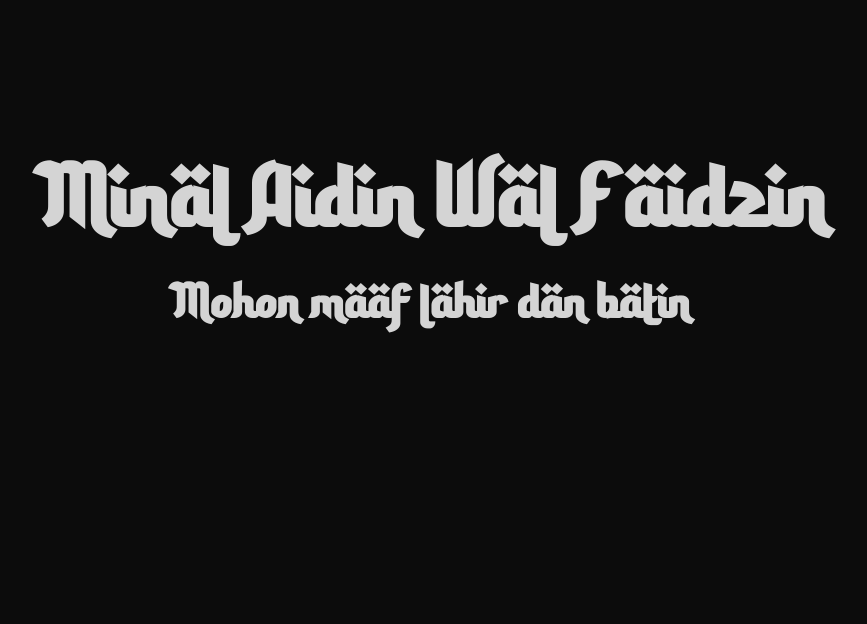
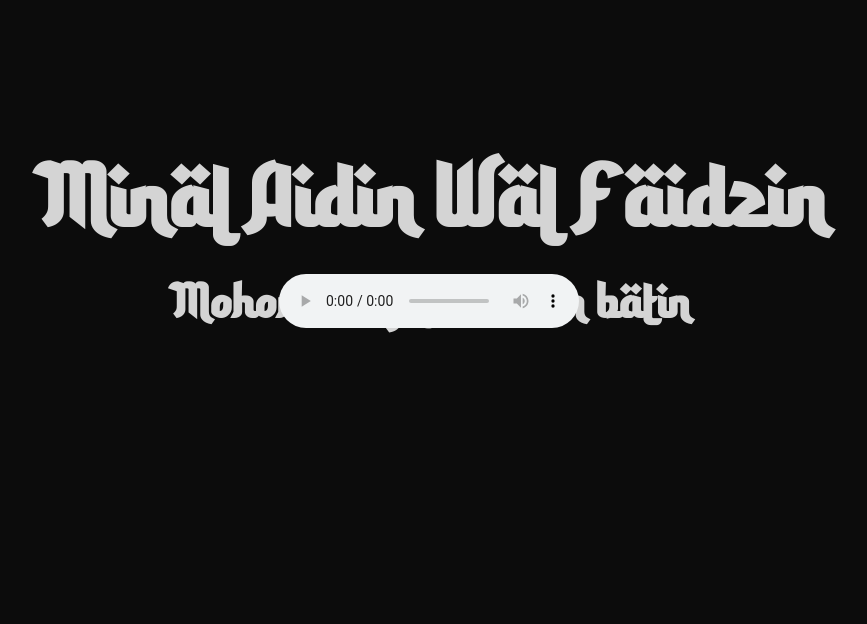
Before and after one commit to yasmineoctadavina/yasmineoctadavina.github.io, a website: page index.html in a window 1280 px wide. Shown: the part 176-800 px from the top of the page, without its empty margins (211-1078 px from the left). Drawn offline with nearby package versions, Linux system fonts and the light colour scheme.

Commit message:
Update index.html

```diff
--- a/index.html
+++ b/index.html
@@ -24,7 +24,7 @@
                     <h1 class="other-text2">Before you go i got some <br> voicenote for you to hear.</h1>
                 </div>
                 <div class="suara center">
-                    <audio controls class="other-text3">
+                    <audio controls>
                     <source src="/Audio/Audio_ramadan.mp3" type="audio/mpeg">
                     </audio>
                 </div>
@@ -32,90 +32,7 @@
             </div>
         </div>
     </section>
-    <!-- <section class="bag-2">
-        <div class="full center">
-            <div class="kotak">
-                <p>The last time we met you ask what's<br>the use
-                of programming for ordinary <br>people. This website<br>
-                is the example.</p>
-                <h1 class="tanda_tanya1 naikturun">
-                    ?
-                </h1>
-                <h1 class="tanda_tanya2 naikturun">
-                    ?
-                </h1>
-                <h1 class="tanda_tanya3 naikturun">
-                    ?
-                </h1>
-                <h1 class="tanda_tanya4 naikturun">
-                    ?
-                </h1>
-                <h1 class="tanda_tanya5 naikturun">
-                    ?
-                </h1>
-                <h1 class="tanda_tanya6 naikturun">
-                    ?
-                </h1>
-            </div>
-        </div>
-    </section>
-    <section class="bag-3">
-        <div class="full center">
-            <div>
-                <h1>Do you like flowers?</h1>
-                <p>You can answer through the chat<br>after you done scrolling</p>
-            </div>
-        </div>
-    </section>
-    <section class="bag-4">
-        <div class="full center">
-            <div data-aos="fade-up" data-aos-duration="3000">
-                <p>I know that you got a lot of<br>assignments that you need to finish.<br>But do you want to <a>go out</a> with me<br>this weekend so you don't feel kinda<br>burnout?</p>
-            </div>
-        </div>
-    </section>
-    <section class="bag-5">
-        <div class="container-fluid full center">
-            <div class="text">
-                <h1>I know that you like some<br>poetry thingy. So here's some <br><a>poem</a> that i found.</h1>
-                <div id="poem-typed"> <p>"I wasnt looking for you <br> I was looking for me<br>but when i found you<br>i think i found myself too"</p></div>
-            </div>
-        </div>
-    </section> -->
 
-    <!-- Script -->
-    <!-- <script>
-        const txts=document.querySelector(".animate-text").children,
-              txtsLen=txts.length;
-          let index=0;
-         const textInTimer=3000,
-               textOutTimer=2800;
-
-        function animateText() {
-           for(let i=0; i<txtsLen; i++){
-             txts[i].classList.remove("text-in","text-out");
-           }
-           txts[index].classList.add("text-in");
-
-           setTimeout(function(){
-               txts[index].classList.add("text-out");
-           },textOutTimer)
-
-           setTimeout(function(){
-
-             if(index == txtsLen-1){
-                 index=0;
-               }
-              else{
-                  index++;
-                }
-               animateText();
-           },textInTimer);
-        }
-
-        window.onload=animateText;
-
-</script> -->
   <script src="https://unpkg.com/aos@2.3.1/dist/aos.js"></script>
   <script>
     AOS.init();
```
